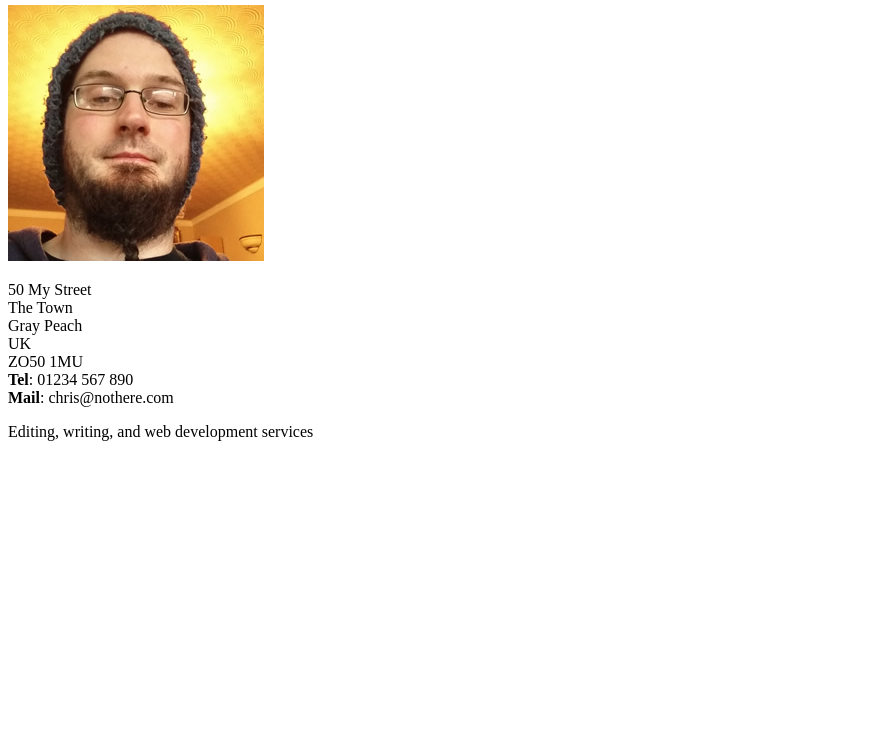
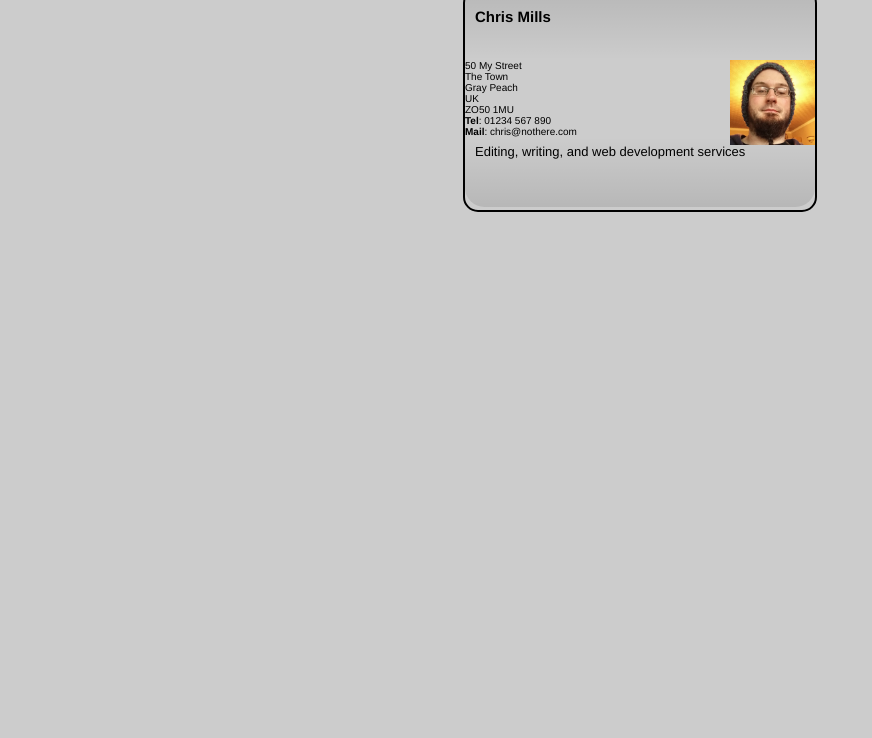
Before and after one commit to Shadrack784/business-card-assessment, a plain HTML site: page index.html in a window 1280 px wide. Shown: the part 62-800 px from the top of the page, without its empty margins (0-872 px from the left). Drawn offline with Linux system fonts and the light colour scheme.

Commit message:
progresive commit

```diff
--- a/index.html
+++ b/index.html
@@ -5,7 +5,7 @@
     <meta charset="utf-8" />
     <meta name="viewport" content="width=device-width, initial-scale=1.0" />
     <title>Business Card</title>
-
+    <link href="style.css" rel="stylesheet">
 </head>
 
 <body>
--- a/style.css
+++ b/style.css
@@ -13,10 +13,10 @@ html {
 
 /* Selectors to be matched up with rulesets */
 
-.card article img .card footer .card header .card
+
 /* Rulesets to be matched up with selectors */
 
-{
+.card {
     width: 35em;
     height: 22em;
     margin: 5em auto;
@@ -25,16 +25,39 @@ html {
     border-radius: 1.5em;
 }
 
-{
+img {
+    max-width: 85px;
+    height: auto;
+}
+
+.card header {
     background-image: linear-gradient(to bottom, rgba(0, 0, 0, 0.1), rgba(0, 0, 0, 0));
     border-radius: 1.5em 1.5em 0 0;
+    height: 50px;
+    line-height: 10px;
+    padding: 10px;
 }
 
-{
+.img {
+    max-width: 85px;
+    height: auto;
+}
+
+.card footer {
     background-image: linear-gradient(to bottom, rgba(0, 0, 0, 0), rgba(0, 0, 0, 0.1));
     border-radius: 0 0 1.5em 1.5em;
+    height: 50px;
+    line-height: 10px;
+    padding: 10px;
+    font-size: 1.3em;
 }
 
-{
-    max-height: 100% float: right;
+.h2,
+p {
+    margin: 0 auto;
 }
+
+.card article img {
+    max-height: 100%;
+    float: right;
+}
```
